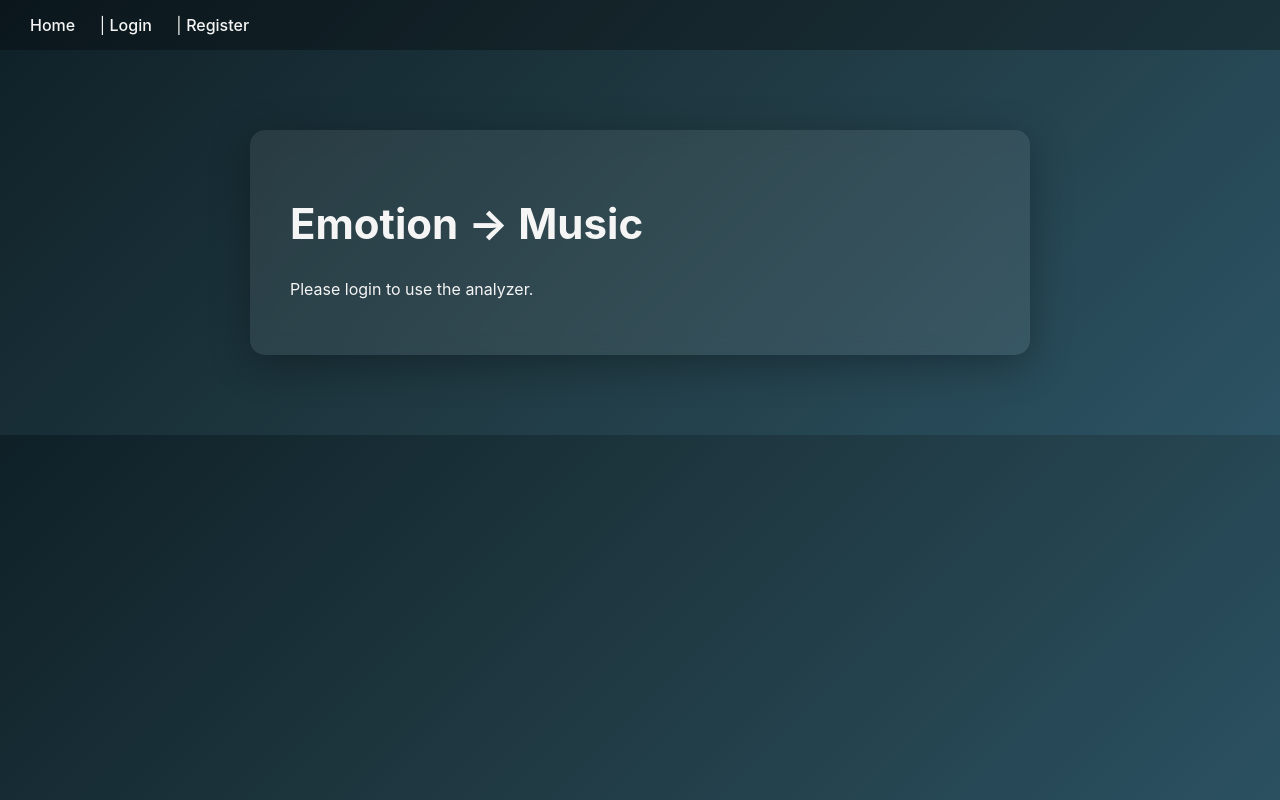
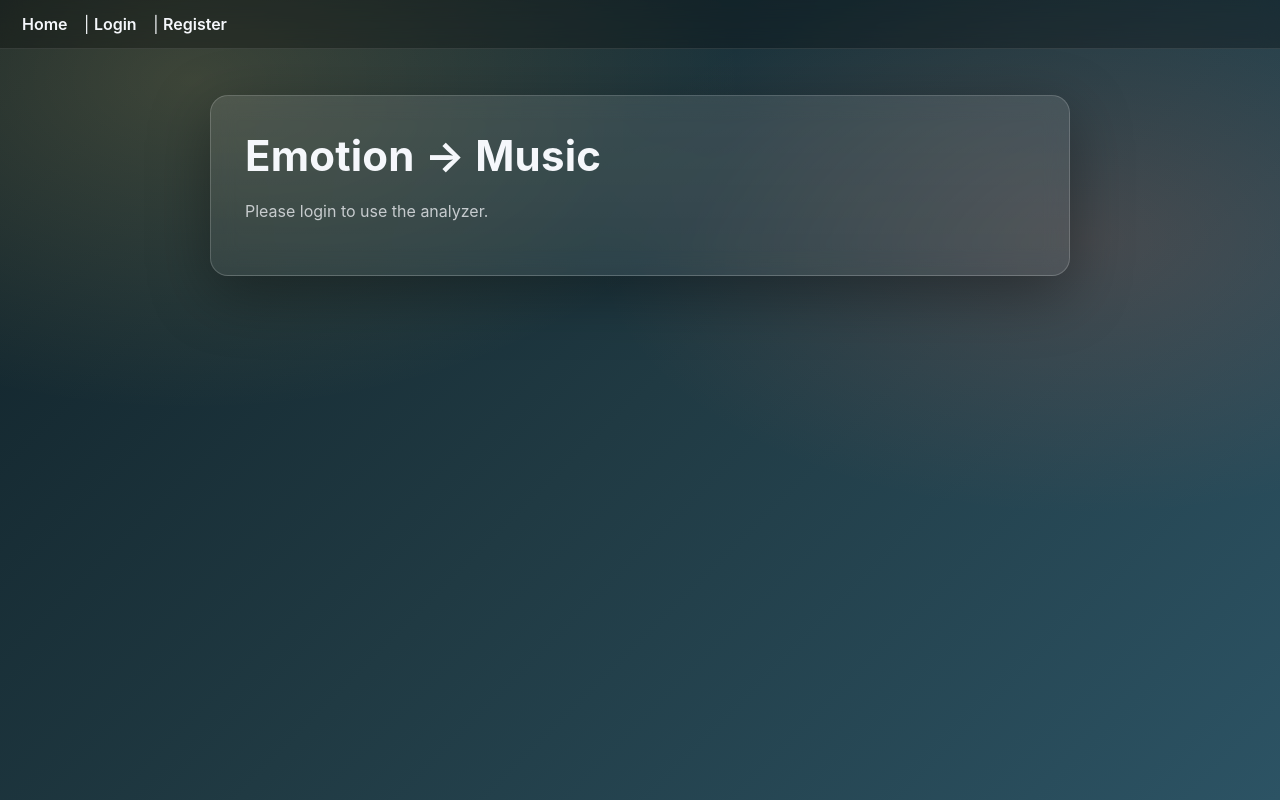
Before and after one commit to Naomi2468/MiniWebApplication, a Flask app: page / in a window 1280 px wide. Run offline with Flask 3, Linux system fonts and the light colour scheme.

Commit message:
Update style.css

```diff
--- a/static/style.css
+++ b/static/style.css
@@ -1,70 +1,117 @@
-body {
-    font-family: -apple-system, BlinkMacSystemFont, "Segoe UI", Roboto, sans-serif;
-    background: linear-gradient(135deg, #0f2027, #203a43, #2c5364);
-    color: #f5f5f5;
-    margin: 0;
-    padding: 0;
+:root{
+  --bg1:#0f2027;
+  --bg2:#203a43;
+  --bg3:#2c5364;
+  --card:rgba(255,255,255,.10);
+  --card2:rgba(255,255,255,.06);
+  --text:#f5f7fb;
+  --muted:rgba(245,247,251,.75);
+  --accent:#ffd369;
+  --accent2:#ff7a59;
+  --border:rgba(255,255,255,.18);
+  --shadow:0 18px 60px rgba(0,0,0,.35);
 }
 
-nav {
-    padding: 15px 30px;
-    background: rgba(0, 0, 0, 0.3);
+*{ box-sizing:border-box; }
+
+body{
+  margin:0;
+  min-height:100vh;
+  font-family:-apple-system,BlinkMacSystemFont,"Segoe UI",Roboto,Helvetica,Arial,sans-serif;
+  color:var(--text);
+  background:radial-gradient(1000px 600px at 15% 10%, rgba(255,211,105,.18), transparent 55%),
+             radial-gradient(900px 500px at 85% 30%, rgba(255,122,89,.16), transparent 55%),
+             linear-gradient(135deg,var(--bg1),var(--bg2),var(--bg3));
 }
 
-nav a {
-    color: #f5f5f5;
-    text-decoration: none;
-    margin-right: 20px;
-    font-weight: 500;
+a{ color:var(--accent); text-decoration:none; }
+a:hover{ text-decoration:underline; }
+
+nav{
+  position:sticky;
+  top:0;
+  z-index:10;
+  padding:14px 22px;
+  background:rgba(0,0,0,.28);
+  border-bottom:1px solid rgba(255,255,255,.10);
+  backdrop-filter: blur(10px);
 }
 
-nav a:hover {
-    text-decoration: underline;
+nav a{
+  color:var(--text);
+  font-weight:600;
+  margin-right:12px;
+}
+nav a:hover{ text-decoration:none; color:var(--accent); }
+
+.container{
+  max-width:860px;
+  margin:46px auto;
+  padding:34px;
+  background:linear-gradient(180deg,var(--card),var(--card2));
+  border:1px solid var(--border);
+  border-radius:18px;
+  box-shadow:var(--shadow);
+  backdrop-filter: blur(12px);
 }
 
-.container {
-    max-width: 700px;
-    margin: 80px auto;
-    padding: 40px;
-    background: rgba(255, 255, 255, 0.08);
-    border-radius: 15px;
-    backdrop-filter: blur(10px);
-    box-shadow: 0 10px 40px rgba(0,0,0,0.3);
+h1,h2{ margin:0 0 18px; letter-spacing:.2px; }
+h1{ font-size:42px; }
+p{ color:var(--muted); line-height:1.6; }
+
+label{ display:block; margin:12px 0 8px; font-weight:600; color:var(--text); }
+
+textarea, input{
+  width:100%;
+  padding:12px 14px;
+  border-radius:12px;
+  border:1px solid rgba(255,255,255,.16);
+  background:rgba(0,0,0,.20);
+  color:var(--text);
+  outline:none;
+}
+textarea:focus, input:focus{
+  border-color:rgba(255,211,105,.55);
+  box-shadow:0 0 0 4px rgba(255,211,105,.12);
 }
 
-h1 {
-    font-size: 42px;
-    margin-bottom: 30px;
+button{
+  display:inline-flex;
+  align-items:center;
+  gap:8px;
+  padding:10px 16px;
+  border-radius:12px;
+  border:1px solid rgba(255,255,255,.12);
+  background:linear-gradient(135deg,var(--accent),#ffe8a3);
+  color:#1b1b1b;
+  font-weight:800;
+  cursor:pointer;
+  transition:transform .08s ease, filter .15s ease;
+}
+button:hover{ filter:saturate(1.05) brightness(1.02); }
+button:active{ transform:translateY(1px); }
+
+audio{ width:100%; margin-top:14px; }
+
+.flash{ margin-bottom:16px; }
+.flash-item{
+  padding:10px 12px;
+  border-radius:12px;
+  border:1px solid rgba(255,211,105,.35);
+  background:rgba(255,211,105,.12);
+  color:var(--text);
+  margin:8px 0;
 }
 
-button {
-    background: #f7b733;
-    border: none;
-    padding: 12px 25px;
-    border-radius: 8px;
-    font-size: 16px;
-    cursor: pointer;
-    transition: 0.3s;
+hr{
+  border:0;
+  border-top:1px solid rgba(255,255,255,.12);
+  margin:18px 0;
 }
 
-button:hover {
-    background: #fc4a1a;
-    color: white;
+.small{ font-size:13px; color:rgba(245,247,251,.65); }
+
+@media (max-width: 640px){
+  .container{ margin:18px 12px; padding:20px; }
+  h1{ font-size:32px; }
 }
-
-textarea {
-    width: 100%;
-    padding: 15px;
-    border-radius: 8px;
-    border: none;
-    font-size: 16px;
-    margin-bottom: 20px;
-}
-
-audio {
-    margin-top: 20px;
-}
-
-a {
-    color: #ffd369;
-}
```
